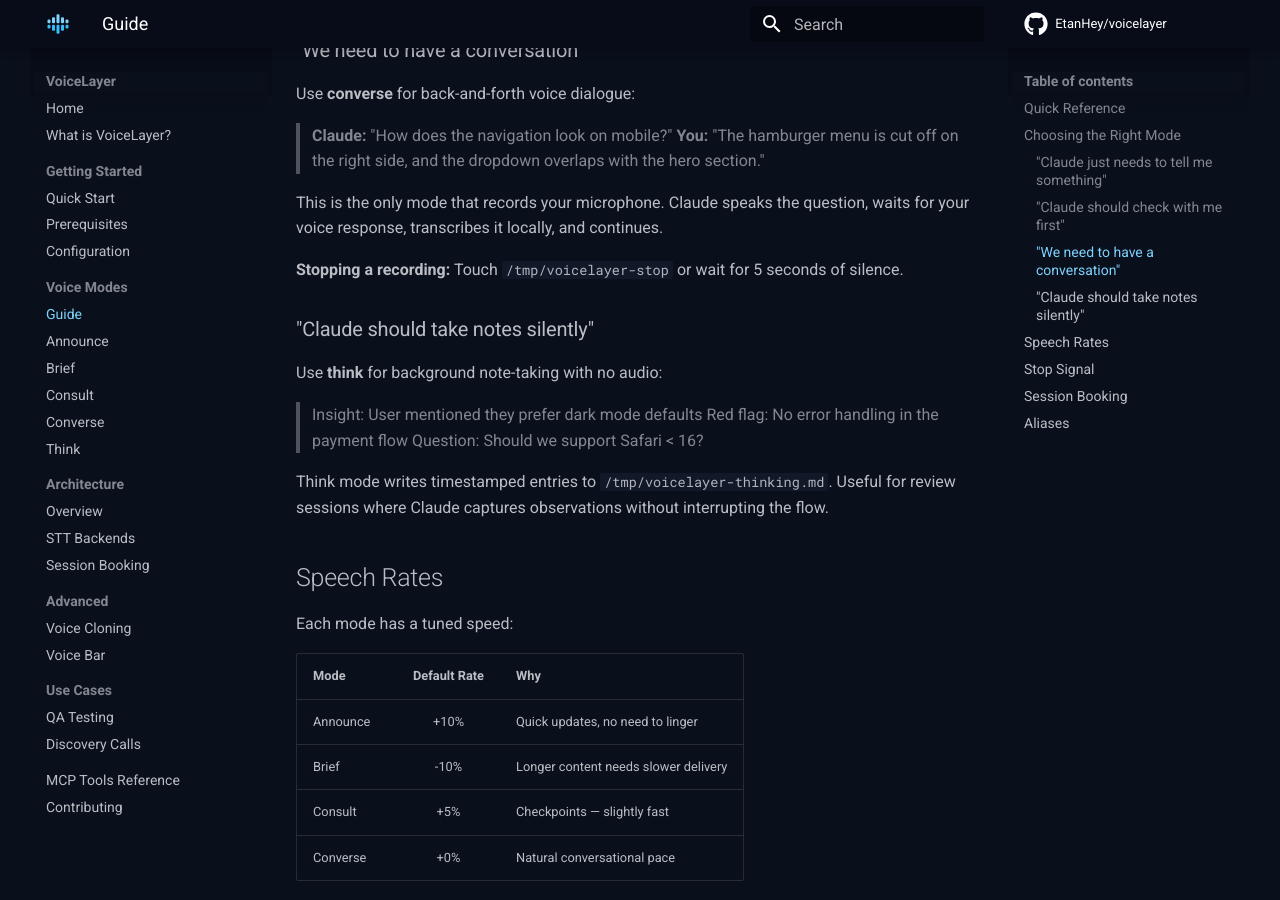
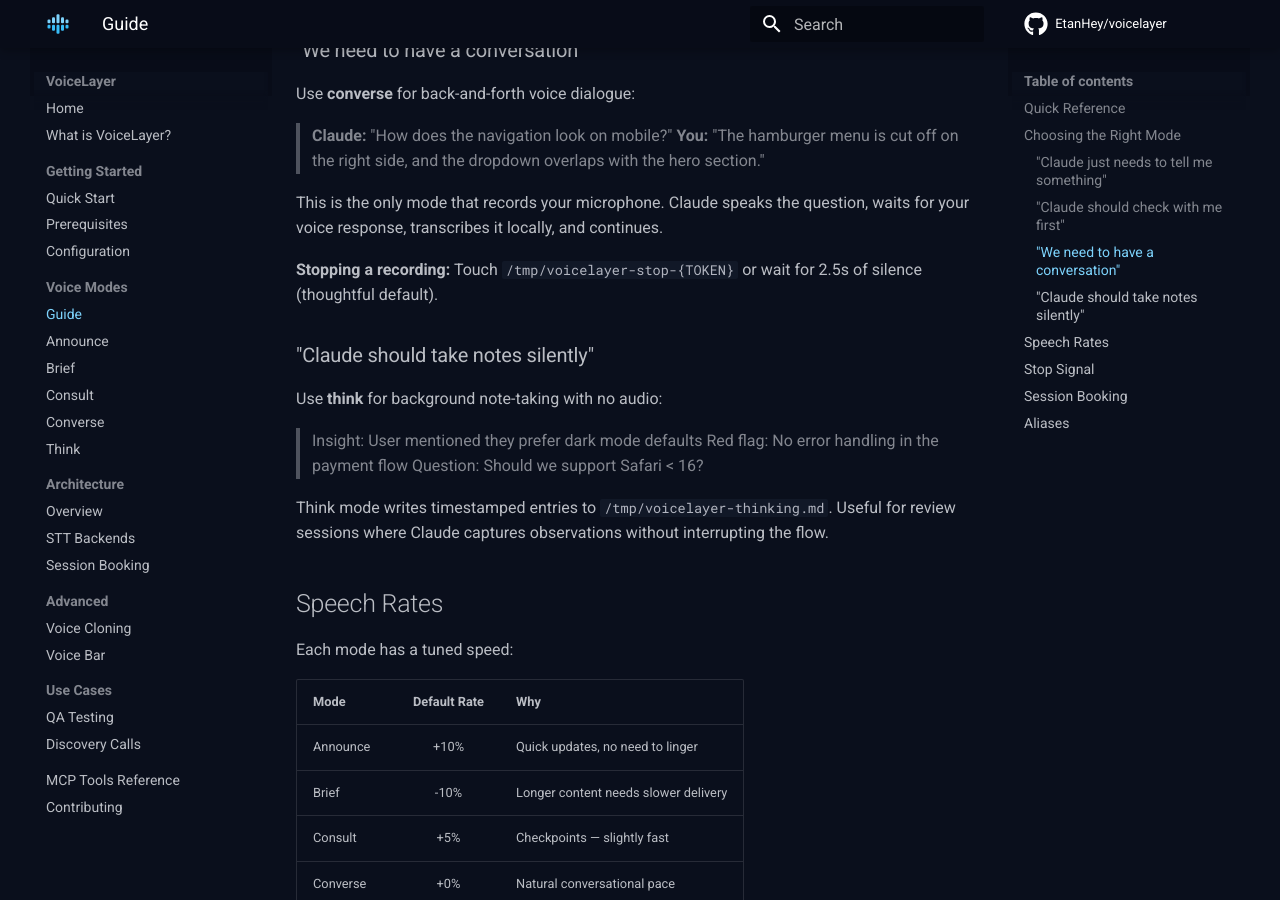
Before and after one commit to EtanHey/voicelayer, an MkDocs documentation site: the page built from docs/modes/overview.md, in a window 1280 px wide and 900 px high, scrolled down 1252 px. Built offline with MkDocs 1.6.1 and Material for MkDocs 9.7.7, drawn with Linux system fonts in a browser that asks for light colours; comment, search, counter and statistics services are not loaded.

Commit message:
Fix stale silence timeout and stop file path in docs
Co-Authored-By: Claude Opus 4.6 <noreply@anthropic.com>

```diff
--- a/docs/modes/overview.md
+++ b/docs/modes/overview.md
@@ -46,7 +46,7 @@ Use **converse** for back-and-forth voice dialogue:
 
 This is the only mode that records your microphone. Claude speaks the question, waits for your voice response, transcribes it locally, and continues.
 
-**Stopping a recording:** Touch `/tmp/voicelayer-stop` or wait for 5 seconds of silence.
+**Stopping a recording:** Touch `/tmp/voicelayer-stop-{TOKEN}` or wait for 2.5s of silence (thoughtful default).
 
 ### "Claude should take notes silently"
 
```
